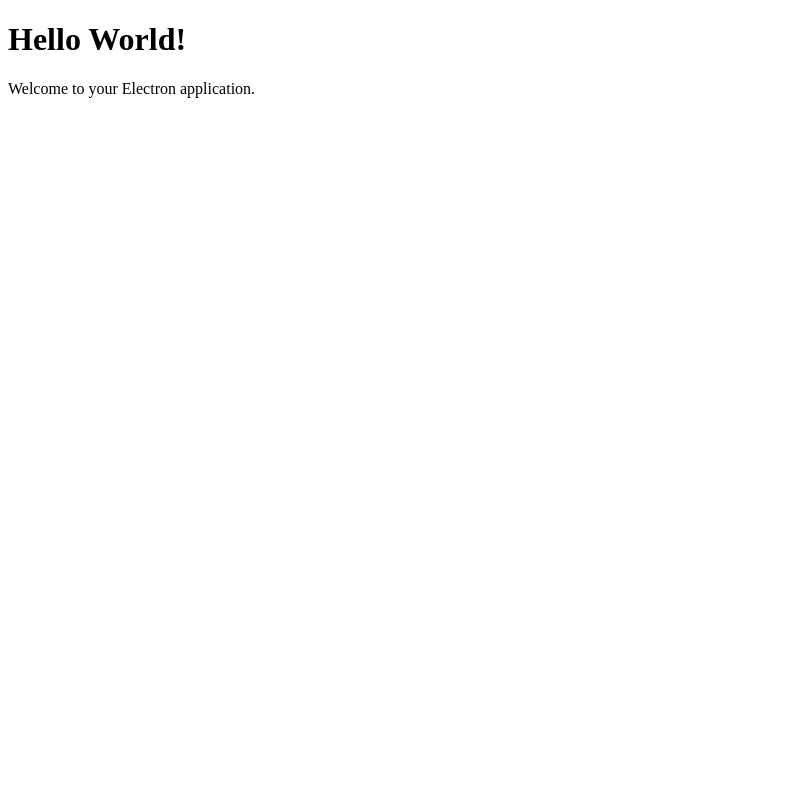
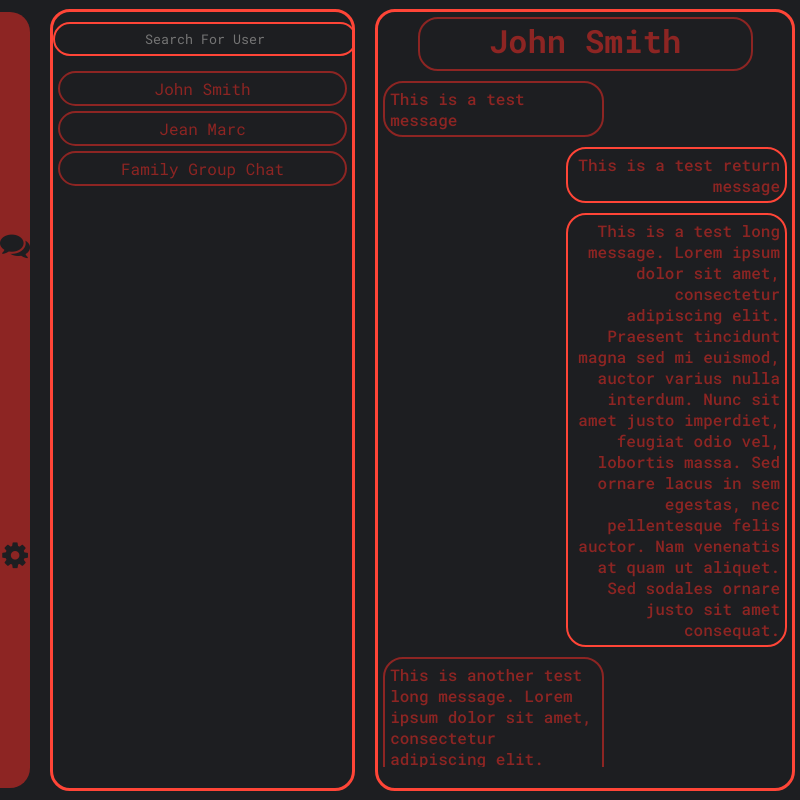
Before and after one commit to RaspiestSheep3/P2PMessagingApp, an Electron app: page src/index.html in a window 800 px wide. Drawn offline with Linux system fonts and the light colour scheme.

Commit message:
Update to Frontend
- Made Mockup of design
- Added Favicon

```diff
--- a/src/index.css
+++ b/src/index.css
@@ -1,7 +1,149 @@
-body {
+/*body {
   font-family: -apple-system, BlinkMacSystemFont, 'Segoe UI', Roboto, Helvetica,
     Arial, sans-serif;
   margin: auto;
   max-width: 38rem;
   padding: 2rem;
+}*/
+
+:root {
+  --backgroundColour: #1d1e21;
+  --mainColour:#8d2523;
+  --accentColour: #ff4537;
 }
+
+*{
+  margin:0;
+  padding: 0;
+  font-family: "Roboto Mono", serif; /*font to use*/
+}
+
+body {
+  display: flex;
+  justify-content: center;
+  align-items: center;
+  height: 100vh;
+  width: 100%;
+  margin: 0;
+  flex-direction: row;
+  overflow-y: auto;
+  background-color: var(--backgroundColour);
+  overflow-x: hidden; /* Prevent horizontal scroll */
+}
+
+.displayText{
+    color : var(--mainColour);
+}
+
+#sidebar {
+  background-color: var(--mainColour);
+  width: 50px;
+  height : 97%;
+  margin: 5px 10px 5px 0px;
+  border-top-right-radius: 20px;
+  border-bottom-right-radius: 20px;
+  display: flex;
+  flex-direction: column;
+  text-align: center;
+  justify-content: center;
+}
+
+#chatlist {
+  border: 3px solid var(--accentColour);
+  border-radius: 20px;
+  width: 600px;
+  height : 97%;
+  margin: 5px 10px;
+  display: flex;
+  flex-direction: column;
+  overflow-y: scroll;
+}
+
+#chatlist::-webkit-scrollbar {
+  display: none;
+}
+
+#chatHistory {
+  border: 3px solid var(--accentColour);
+  border-radius: 20px;
+  width: 830px;
+  height : 97%;
+  margin : 5px 5px 5px 10px;
+}
+
+.input {
+  border : 2px solid var(--accentColour);
+  border-radius: 20px;
+  background-color: var(--backgroundColour);
+  text-align: center;
+  color: var(--mainColour);
+}
+
+#searchForUserInput{
+  margin: 10px auto;
+  width : 300px;
+  height: 30px;
+}
+
+#contactBanner {
+  width : 80%;
+  height : 50px;
+  border: 2px solid var(--mainColour);
+  border-radius: 20px;
+  text-align: center;
+  margin: 5px auto;
+}
+
+#chat {
+  display: flex;
+  flex-direction: column;
+  height: 89%;
+  overflow-y: scroll;
+}
+
+#chat::-webkit-scrollbar {
+  display: none;
+}
+
+.message {
+  max-width: 50%;
+    width: fit-content;
+  border: 2px solid var(--mainColour);
+  border-radius: 20px;
+  padding: 5px;
+  margin: 5px;
+  font-weight: 500;
+}
+
+.messageIncoming {
+  text-align: left;
+  justify-content: flex-start;
+}
+
+.messageOutgoing {
+  text-align: right;
+  align-self: flex-end;
+  border-color : var(--accentColour);
+}
+
+#chatlistUL {
+  list-style : none;
+}
+
+.chatlistElement{
+  text-align: center;
+  border: 2px solid var(--mainColour);
+  border-radius: 20px;
+  padding: 5px;
+  margin: 5px;
+}
+
+.sidebarElement {
+  height: 40%;
+  font-size : 30px;
+  color : var(--backgroundColour);
+  display: flex;
+  justify-content: center;
+  align-items: center;
+  cursor : pointer;
+}
--- a/src/index.html
+++ b/src/index.html
@@ -3,10 +3,49 @@
   <head>
     <meta name="viewport" content="width=device-width, initial-scale=1" />
     <meta charset="UTF-8" />
-    <title>Electron Forge App</title>
+    <title>___ Messaging</title>
+    <!--Font Bits-->
+    <link rel="stylesheet" href="index.css">
+    <link rel="preconnect" href="https://fonts.googleapis.com">
+    <link rel="preconnect" href="https://fonts.gstatic.com" crossorigin>
+    <link href="https://fonts.googleapis.com/css2?family=Roboto+Mono:ital,wght@0,100..700;1,100..700&display=swap" rel="stylesheet">
+    <link rel="stylesheet" href="https://stackpath.bootstrapcdn.com/font-awesome/4.7.0/css/font-awesome.min.css">
   </head>
   <body>
-    <h1>Hello World!</h1>
-    <p>Welcome to your Electron application.</p>
+    <div id="sidebar">
+      <div class="displayText sidebarElement" id="Speech Icon">
+        <i class="fa fa-comments"></i>
+      </div>
+      <div class="displayText sidebarElement" id="Settings Icon">
+        <i class="fa fa-gear"></i>
+      </div>
+    </div>
+    <div id="chatlist">
+       <input class="input" type="text" placeholder="Search For User" id="searchForUserInput">
+      <ul id="chatlistUL">
+        <li class="displayText chatlistElement">John Smith</li>
+        <li class="displayText chatlistElement">Jean Marc</li>
+        <li class="displayText chatlistElement">Family Group Chat</li>
+      </ul>
+      </div>
+    <div id="chatHistory">
+      <div class="displayText" id="contactBanner">
+        <h1>John Smith</h1>
+      </div>
+      <div id="chat">
+        <div class="displayText message messageIncoming">
+          <p>This is a test message</p>
+        </div>
+        <div class="displayText message messageOutgoing">
+          <p>This is a test return message</p>
+        </div>
+        <div class="displayText message messageOutgoing">
+          <p>This is a test long message. Lorem ipsum dolor sit amet, consectetur adipiscing elit. Praesent tincidunt magna sed mi euismod, auctor varius nulla interdum. Nunc sit amet justo imperdiet, feugiat odio vel, lobortis massa. Sed ornare lacus in sem egestas, nec pellentesque felis auctor. Nam venenatis at quam ut aliquet. Sed sodales ornare justo sit amet consequat.</p>
+        </div>
+        <div class="displayText message Incoming">
+          <p>This is another test long message. Lorem ipsum dolor sit amet, consectetur adipiscing elit. Praesent tincidunt magna sed mi euismod, auctor varius nulla interdum. Nunc sit amet justo imperdiet, feugiat odio vel, lobortis massa. Sed ornare lacus in sem egestas, nec pellentesque felis auctor. Nam venenatis at quam ut aliquet. Sed sodales ornare justo sit amet consequat.</p>
+        </div>
+      </div>
+    </div>
   </body>
 </html>
--- a/src/index.js
+++ b/src/index.js
@@ -7,10 +7,15 @@ if (require('electron-squirrel-startup')) {
 }
 
 const createWindow = () => {
+  const iconPath = path.join(__dirname, 'icons', 'favicon.ico');
+
+  console.debug(`ICON PATH : ${iconPath}`)
+
   // Create the browser window.
   const mainWindow = new BrowserWindow({
     width: 800,
     height: 600,
+    icon: iconPath,
     webPreferences: {
       preload: path.join(__dirname, 'preload.js'),
     },
```
Also changed, not shown: src/icons/favicon.ico (added).
